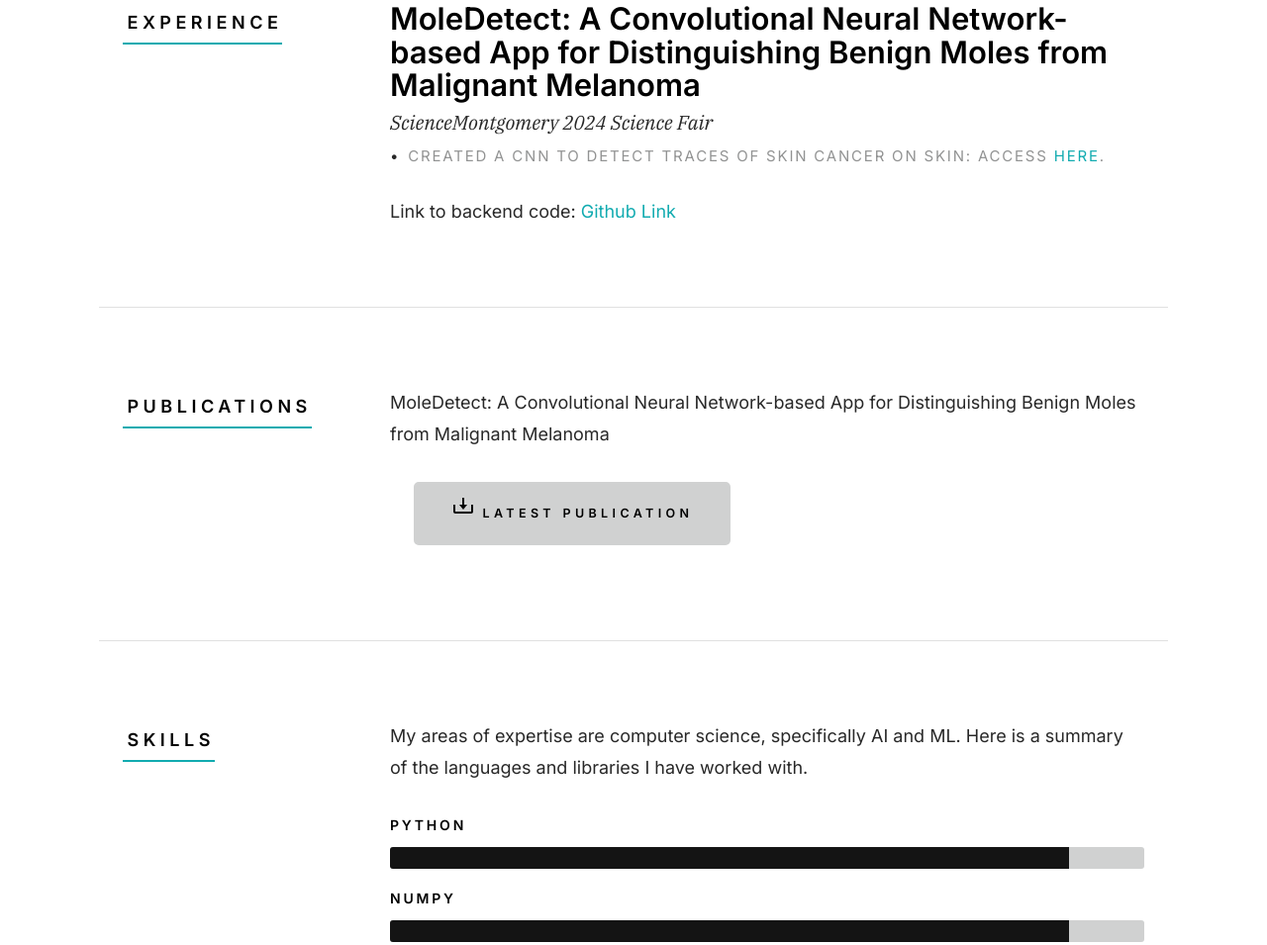
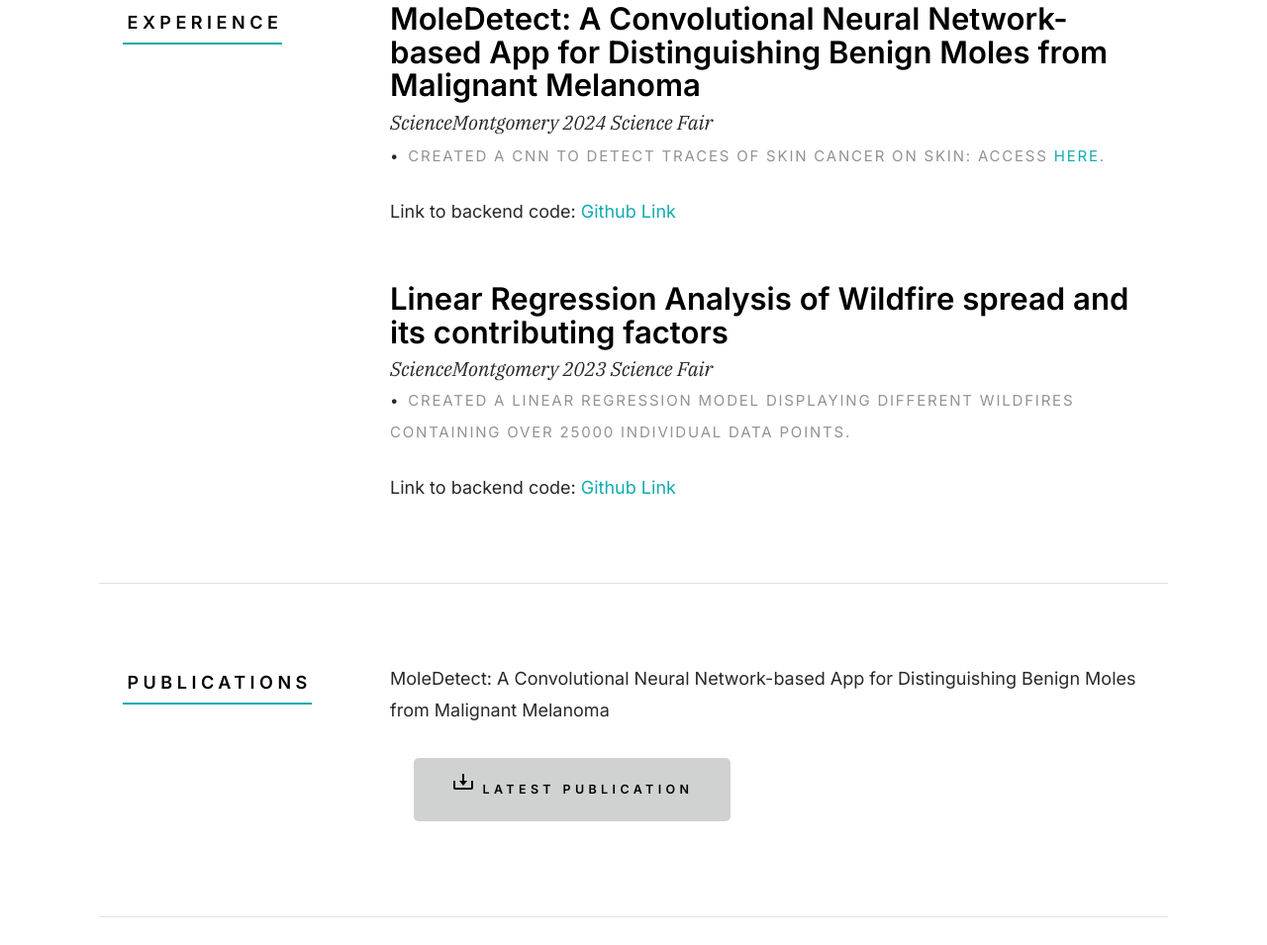
Before and after one commit to ShivenKhurana1/ShivenKhurana1.github.io, a plain HTML site: page index.html in a window 1280 px wide. Shown: the part 2246-3201 px from the top of the page at 99% size. Drawn offline with Linux system fonts and the light colour scheme.

Commit message:
Update index.html

```diff
--- a/index.html
+++ b/index.html
@@ -197,6 +197,25 @@
 
                 </div> <!-- end resume-block -->
 
+                <div class="resume-block">
+
+                    <div class="resume-block__header">
+                        <h4 class="h3"> Linear Regression Analysis of Wildfire spread and its contributing factors</h4>
+                        <p class="resume-block__header-meta">
+                            <span>ScienceMontgomery 2023 Science Fair</span>
+                            <span class="resume-block__header-date">
+                                Created a Linear Regression model displaying different wildfires containing over 25000 individual data points.
+                            </span>
+                        </p>
+                    </div>
+
+
+                    <p>
+                   Link to backend code: <a href="https://github.com/ShivenKhurana1/Linear-Regression-of-Wildfire-Spread">Github Link</a>
+
+                    </p>
+
+                </div> <!-- end resume-block -->
 
 
             </div>
@@ -347,7 +366,7 @@
                         </li>
 
                     <p>
-                    I am comfortable with Website and App Development. Some examples of these include: Flask, React.js, and Flutter.
+                    I am comfortable with Website and App Development. Some examples of these include: Flask, React.js, Ionic Framework, Angular, and Flutter.
                     </p>
 
 
```
